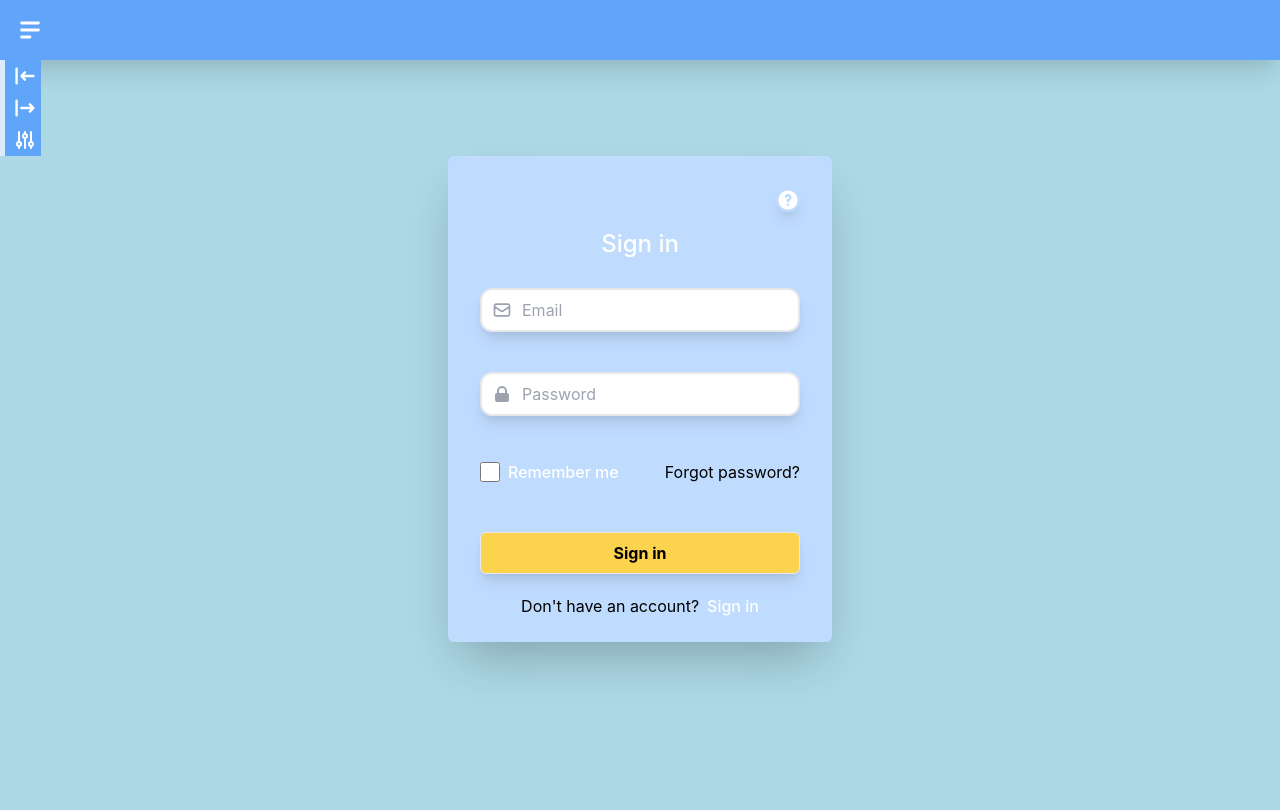
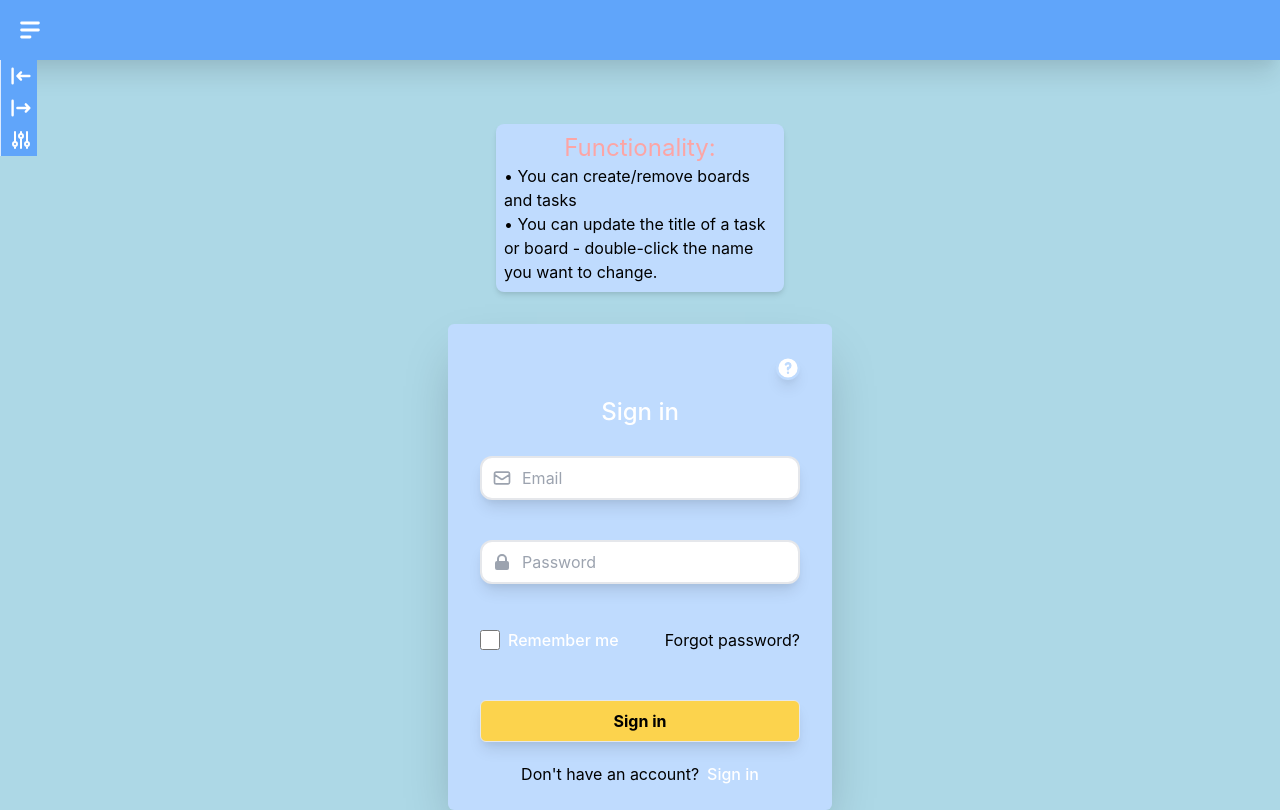
Before and after one commit to Naytin/todoList, a React (Create React App) app: page /#/login in a window 1280 px wide. Built offline with nearby package versions, Linux system fonts and the light colour scheme; no server answers.

Commit message:
make changes to credentials, add info block, change some style
[x] - changes api_key
[x] - changes information to login credentials
[x] - add block for information about functionality
[x] - change style for menu and EditableSpan

```diff
--- a/src/Components/EditableSpan/EditableSpan.tsx
+++ b/src/Components/EditableSpan/EditableSpan.tsx
@@ -36,7 +36,7 @@ export const EditableSpan = React.memo(({value, onChange, disabled = false, font
     return (
         editMode ?
             <input
-                className='p-1 border w-40'
+                className='w-40'
                 value={title}
                 onChange={onChangeStatusHandler}
                 onKeyPress={onKeyPressHandler}
--- a/src/api/API.ts
+++ b/src/api/API.ts
@@ -5,8 +5,7 @@ export const instance = axios.create({
     baseURL: 'https://social-network.samuraijs.com/api/1.1/',
     withCredentials: true,
     headers: {
-        'API-KEY': 'a409a2ec-60ad-4ff6-9051-8f6025edc2fd'
-        // 'API-KEY': 'd700f3f2-767b-4068-ac9d-6d0dcd5ff82d' // test account
+        'API-KEY': '8ae82934-b8b0-4b53-b8a7-45ce7dfdf433'
     }
 })
 
--- a/src/app/App.tsx
+++ b/src/app/App.tsx
@@ -1,7 +1,7 @@
 import React, {DetailedHTMLProps, HTMLAttributes, useCallback, useEffect, useState} from 'react';
 import {TodolistsList} from "../features/Todolists/TotolistsList";
 import ErrorSnackBar from "../Components/ErrorSnackBar/ErrorSnackBar";
-import {Redirect, Route, Switch} from 'react-router-dom';
+import {Link, Redirect, Route, Switch} from 'react-router-dom';
 import {Login} from "../features/Login/Login";
 import {useAppSelector} from "../utils/hooks/useAppSelector";
 import {useActions} from "../utils/hooks/useActions";
@@ -51,7 +51,7 @@ function App() {
                     <ul className={`text-lg cursor-pointer transition duration-500 transform
                     ${menu ? '-translate-x-0' : '-translate-x-20'}`}>
 
-                        {!isLoggedIn && <ItemMenu text='Login' >{icons.login}</ItemMenu>}
+                        {!isLoggedIn && <ItemMenu text='Login'>{icons.login}</ItemMenu>}
                         <ItemMenu text='Logout' onclick={handleLogout}>
                             {icons.logout}
                         </ItemMenu>
@@ -66,11 +66,19 @@ function App() {
                 {status === 'loading' && <Spinner color={'white'}/>}
             </div>
             <main className='px-2 h-full'>
+                <div className='w-full'>
+                    <div className='w-72 m-auto bg-blue-200 rounded-lg shadow-md p-2'>
+                        <h2 className='text-red-300 text-2xl text-center'>Functionality:</h2>
+                        <p>• You can create/remove boards and tasks<br/>
+                            • You can update the title of a task or board - double-click the name you want to change.<br/>
+                        </p>
+                    </div>
+                </div>
                 <>
                     <Switch>
                         <Route exact path={'/'} render={() => <TodolistsList/>}/>
                         <Route path={'/login'} render={() => <Login/>}/>
-                        <Route path={'/404'} render={() => <h1>404: PAGE NOT FOUND</h1>}/>
+                        <Route path={'/404'} render={() => <h1 className='text-center'>404: PAGE NOT FOUND</h1>}/>
                         <Redirect from={'*'} to={'/404'}/>
                     </Switch>
                 </>
@@ -89,11 +97,12 @@ type ItemMenuType = DefaultPropsType & {
 }
 const ItemMenu = ({text, onclick, children, ...props}: ItemMenuType) => {
     return (
-        <li onClick={onclick} className='flex justify-between items-center pl-2 hover:text-white bg-blue-100 hover:bg-blue-200 transition
+        <li onClick={onclick} className='flex justify-between items-center pl-2
+        hover:text-white bg-blue-100 hover:bg-blue-200 transition
         duration-500 transform hover:translate-x-2'>{text}
-            <span  className='pl-2 ml-2 p-1 bg-blue-400 text-white'>
+            <div className='pl-2 ml-1 p-1 bg-blue-400 text-white'>
                 {children}
-            </span>
+            </div>
         </li>
     )
 }
--- a/src/features/Login/InfoBox.tsx
+++ b/src/features/Login/InfoBox.tsx
@@ -29,7 +29,7 @@ export const InfoBox = ({children, ...restprops}:Ibox) => {
                         </a>
                     </p>
                     <p>or use test account credentials:</p>
-                    <p>EMAIL: nikitinasv12@gmail.com</p>
+                    <p>EMAIL: worlddesign1987@gmail.com</p>
                     <p>PASSWORD: 123456</p>
                 </div>
 
```
Also changed, not shown: 1 other file (tests, documents, lock files or other folders).
